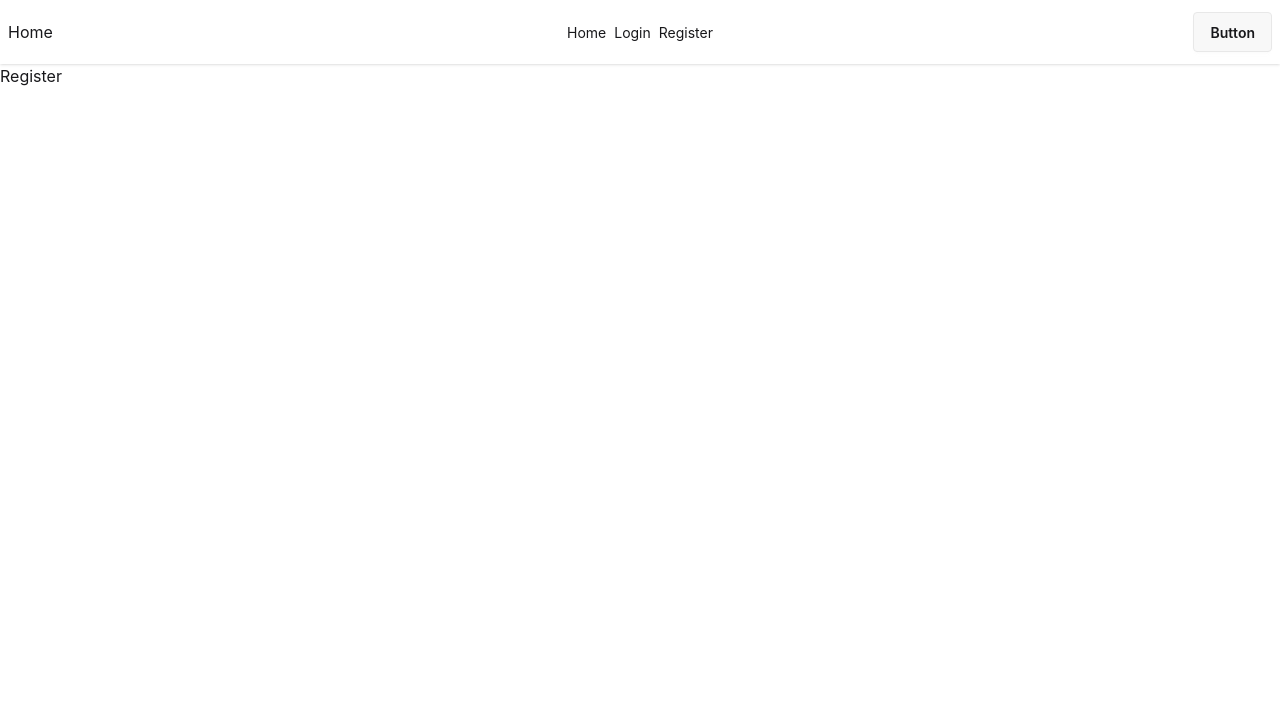
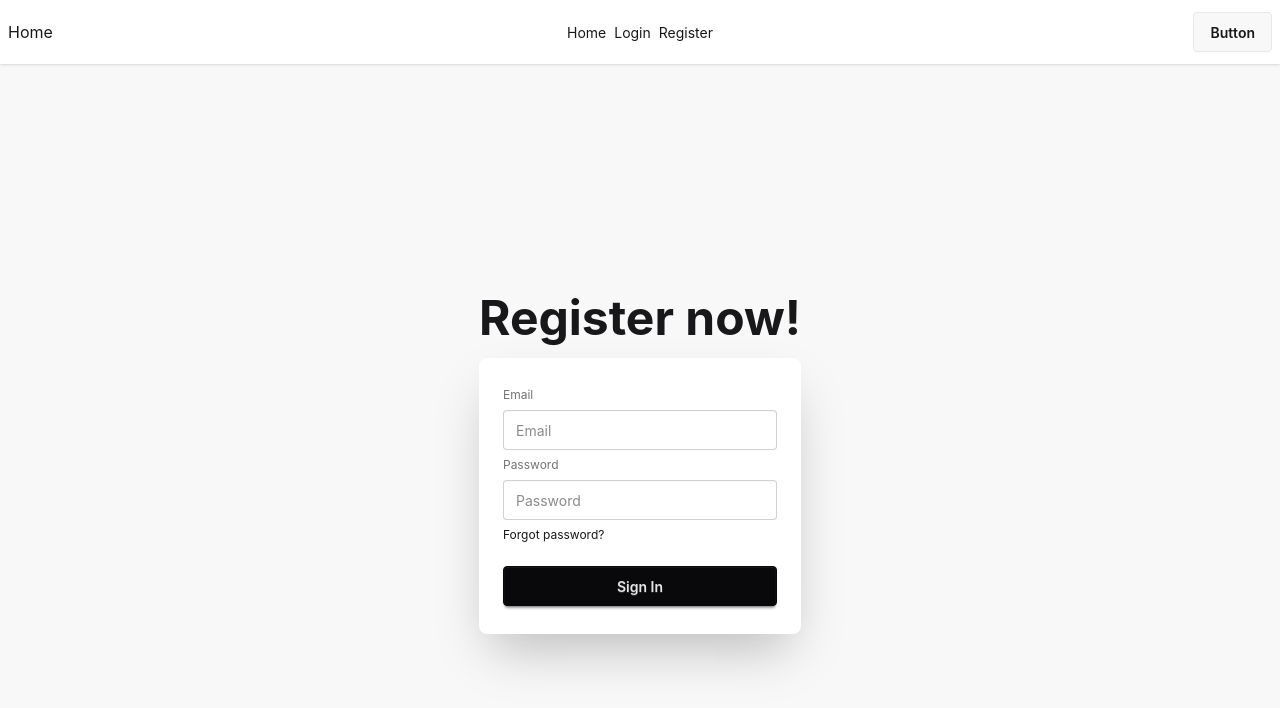
Before and after one commit to impressivecoder01/module-48, a React (Vite) app: page /register in a window 1280 px wide. Shown: the top 708 px of the page. Built offline with nearby package versions, Linux system fonts and the light colour scheme.

Commit message:
class two

```diff
--- a/src/Page/Register.jsx
+++ b/src/Page/Register.jsx
@@ -1,10 +1,35 @@
 // import React from 'react';
 
 const Register = () => {
+    const handleRegister = (e) => {
+        e.preventDefault();
+        const email = e.target.email.value
+        const password = e.target.password.value
+        console.log(email, password)
+    }
     return (
-        <div>
-            <h1>Register</h1>
-        </div>
+        <div className="hero bg-base-200 min-h-screen">
+  <div className="hero-content flex-col ">
+    <div className="text-center lg:text-left">
+      <h1 className="text-5xl font-bold">Register now!</h1>
+
+    </div>
+    <div className="card bg-base-100 w-full max-w-sm shrink-0 shadow-2xl">
+      <div className="card-body">
+        <form className="" onSubmit={(e)=> handleRegister(e)}>
+            <fieldset className="fieldset">
+          <label className="label">Email</label>
+          <input type="email" name="email" className="input" placeholder="Email" />
+          <label className="label">Password</label>
+          <input type="password" name="password" className="input" placeholder="Password" />
+          <div><a className="link link-hover">Forgot password?</a></div>
+          <button className="btn btn-neutral mt-4">Sign In</button>
+        </fieldset>
+        </form>
+      </div>
+    </div>
+  </div>
+</div>
     );
 };
 
```
